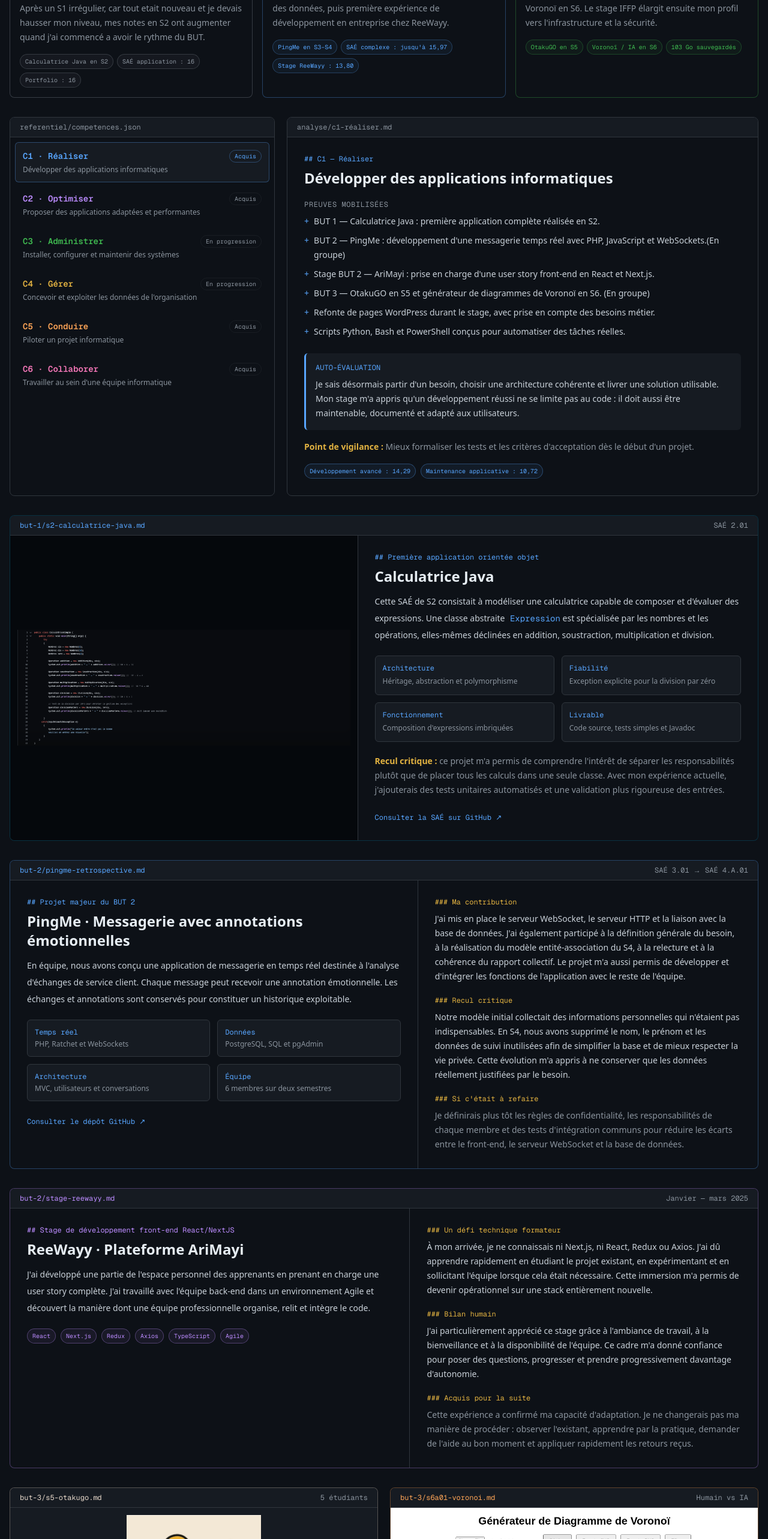
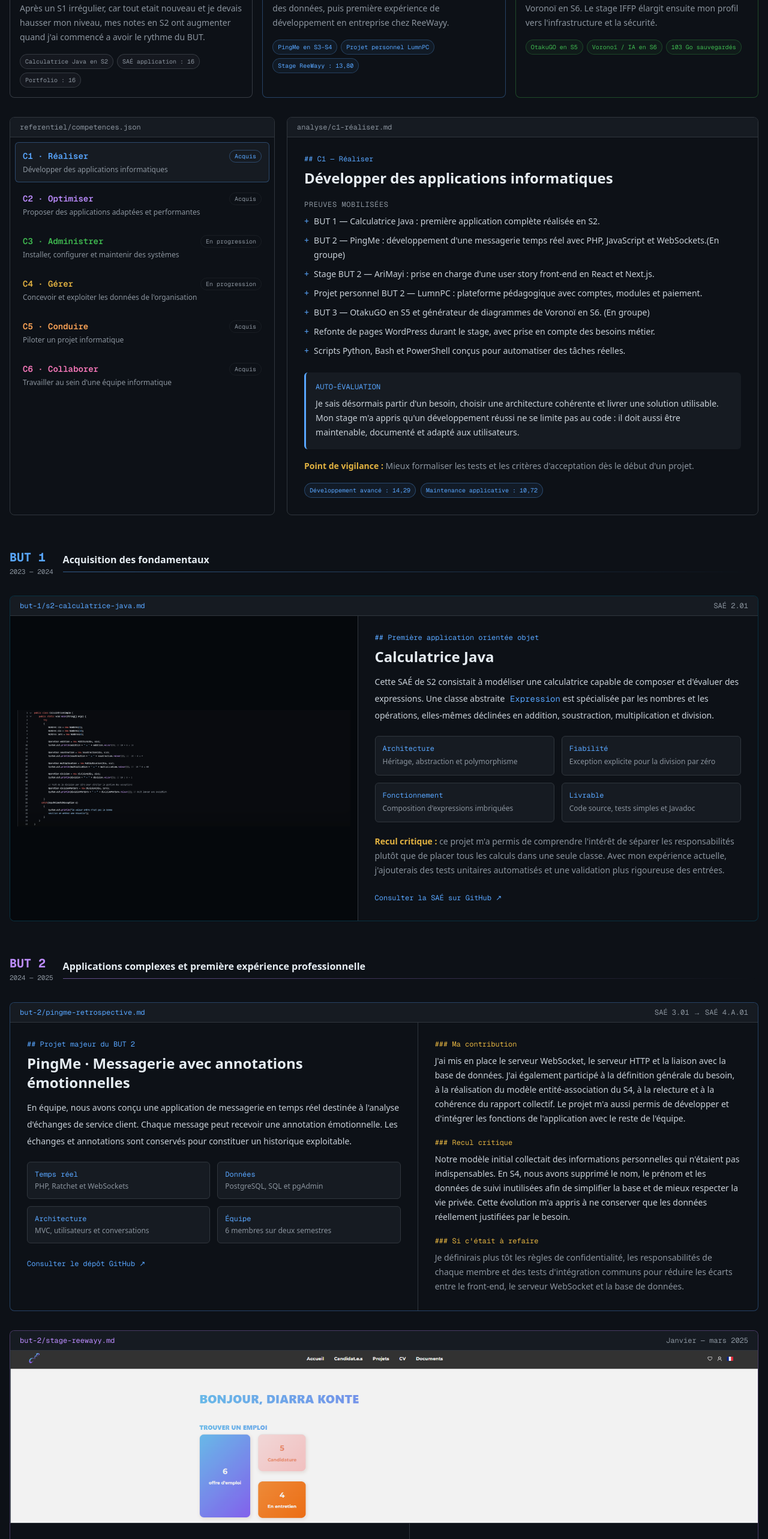
Before and after one commit to DiarraKonte/Portfolio-V2, a Next.js app: page / in a window 1280 px wide. Shown: the part 4687-7253 px from the top of the page at 60% size. Built offline with nearby package versions, Linux system fonts and the light colour scheme.

Commit message:
update professional status, refine competence descriptions, and add LumnPC project details to portfolio

```diff
--- a/components/main/PortfolioBilan.tsx
+++ b/components/main/PortfolioBilan.tsx
@@ -28,6 +28,7 @@ const competences: Competence[] = [
       "BUT 1 — Calculatrice Java : première application complète réalisée en S2.",
       "BUT 2 — PingMe : développement d'une messagerie temps réel avec PHP, JavaScript et WebSockets.(En groupe)",
       "Stage BUT 2 — AriMayi : prise en charge d'une user story front-end en React et Next.js.",
+      "Projet personnel BUT 2 — LumnPC : plateforme pédagogique avec comptes, modules et paiement.",
       "BUT 3 — OtakuGO en S5 et générateur de diagrammes de Voronoï en S6. (En groupe)",
       "Refonte de pages WordPress durant le stage, avec prise en compte des besoins métier.",
       "Scripts Python, Bash et PowerShell conçus pour automatiser des tâches réelles.",
@@ -87,6 +88,7 @@ const competences: Competence[] = [
       "BUT 1 — Création et exploitation de premières bases de données relationnelles.",
       "BUT 2 — Modélisation de PingMe : utilisateurs, conversations, messages et annotations.(SAE S3 ET S4)",
       "Normalisation jusqu'à la BCNF et implémentation PostgreSQL avec clés étrangères et contraintes.",
+      "Projet personnel LumnPC — Gestion des comptes et de la progression avec Firebase.",
       "Configuration et maintenance de la base MariaDB utilisée par Passbolt.(Stage BUT3)",
       "Inventaire du parc et structuration de données issues de Google Workspace.(Stage BUT3)",
     ],
@@ -105,6 +107,7 @@ const competences: Competence[] = [
     evidence: [
       "BUT 2 — Évolution de PingMe sur deux semestres, du besoin initial à l'application complexe.(SAE S3 ET S4)",
       "Stage ReeWayy — Suivi d'une user story et coordination avec l'équipe back-end en méthode Agile.(Stage BUT2)",
+      "Projet personnel LumnPC — Conception progressive d'un produit, de l'idée au déploiement.",
       "BUT 3 — Organisation d'OtakuGO à cinq et comparaison structurée de plusieurs assistants IA pour la SAÉ Voronoï.(SAE S6)",
       "Découpage des projets en besoins, tâches, validations et livrables.(Toute les SAÉ)",
       "Suivi régulier du stage et priorisation entre sauvegarde, sécurité et support.(Stage BUT3)",
@@ -160,7 +163,7 @@ const progression = [
     title: "Passer à des applications complexes",
     summary:
       "Conception de PingMe sur deux semestres, approfondissement de l'architecture, de la sécurité et des données, puis première expérience de développement en entreprise chez ReeWayy.",
-    highlights: ["PingMe en S3–S4", "SAÉ complexe : jusqu'à 15,97", "Stage ReeWayy : 13,80"],
+    highlights: ["PingMe en S3–S4", "Projet personnel LumnPC", "Stage ReeWayy : 13,80"],
   },
   {
     year: "BUT 3",
@@ -172,6 +175,43 @@ const progression = [
     highlights: ["OtakuGO en S5", "Voronoï / IA en S6", "103 Go sauvegardés"],
   },
 ];
+
+const YearDivider = ({
+  year,
+  period,
+  title,
+  color,
+}: {
+  year: string;
+  period: string;
+  title: string;
+  color: string;
+}) => (
+  <motion.div
+    initial={{ opacity: 0, x: -20 }}
+    whileInView={{ opacity: 1, x: 0 }}
+    viewport={{ once: true }}
+    className="flex items-center gap-4 mt-12 mb-6"
+  >
+    <div className="shrink-0 py-2">
+      <p className="font-mono text-lg sm:text-xl font-bold" style={{ color }}>
+        {year}
+      </p>
+      <p className="font-mono text-[11px] mt-0.5" style={{ color: "#8b949e" }}>
+        {period}
+      </p>
+    </div>
+    <div className="min-w-0 flex-1">
+      <p className="text-sm sm:text-base font-semibold" style={{ color: "#e6edf3" }}>
+        {title}
+      </p>
+      <div
+        className="h-px mt-2 w-full"
+        style={{ background: `linear-gradient(to right, ${color}80, transparent)` }}
+      />
+    </div>
+  </motion.div>
+);
 
 const PortfolioBilan = () => {
   const [selected, setSelected] = useState(competences[0]);
@@ -364,6 +404,13 @@ const PortfolioBilan = () => {
           </div>
         </div>
 
+        <YearDivider
+          year="BUT 1"
+          period="2023 — 2024"
+          title="Acquisition des fondamentaux"
+          color="#58a6ff"
+        />
+
         <motion.article
           initial={{ opacity: 0, y: 16 }}
           whileInView={{ opacity: 1, y: 0 }}
@@ -433,6 +480,15 @@ const PortfolioBilan = () => {
             </div>
           </div>
         </motion.article>
+
+
+
+        <YearDivider
+          year="BUT 2"
+          period="2024 — 2025"
+          title="Applications complexes et première expérience professionnelle"
+          color="#bc8cff"
+        />
 
         <motion.article
           initial={{ opacity: 0, y: 16 }}
@@ -539,6 +595,17 @@ const PortfolioBilan = () => {
             <span style={{ color: "#bc8cff" }}>but-2/stage-reewayy.md</span>
             <span style={{ color: "#8b949e" }}>Janvier — mars 2025</span>
           </div>
+          <div
+            className="relative h-56 sm:h-72 border-b"
+            style={{ borderColor: "#30363d", background: "#f5f5f5" }}
+          >
+            <Image
+              src="/dashboard.png"
+              alt="Tableau de bord de l'espace apprenant AriMayi développé durant le stage ReeWayy"
+              fill
+              className="object-cover object-top"
+            />
+          </div>
           <div className="grid grid-cols-1 lg:grid-cols-[1.15fr_1fr] gap-0">
             <div className="p-5 sm:p-7 lg:border-r" style={{ borderColor: "#30363d" }}>
               <p className="font-mono text-xs mb-2" style={{ color: "#bc8cff" }}>
@@ -600,6 +667,83 @@ const PortfolioBilan = () => {
             </div>
           </div>
         </motion.article>
+
+        <motion.article
+          initial={{ opacity: 0, y: 16 }}
+          whileInView={{ opacity: 1, y: 0 }}
+          viewport={{ once: true }}
+          className="rounded-lg overflow-hidden mb-8"
+          style={{ border: "1px solid #6366f155", background: "#0d1117" }}
+        >
+          <div
+            className="flex flex-wrap items-center justify-between gap-2 px-4 py-2 font-mono text-xs"
+            style={{ background: "#161b22", borderBottom: "1px solid #30363d" }}
+          >
+            <span style={{ color: "#818cf8" }}>but-2/projet-personnel-lumnpc.md</span>
+            <span style={{ color: "#8b949e" }}>Mai — juillet 2025</span>
+          </div>
+          <div className="grid grid-cols-1 lg:grid-cols-[1.15fr_1fr]">
+            <div className="relative min-h-72 border-b lg:border-b-0 lg:border-r" style={{ borderColor: "#30363d", background: "#111827" }}>
+              <Image
+                src="/Lumn1.png"
+                alt="Page d'accueil de la plateforme LumnPC"
+                fill
+                className="object-contain"
+              />
+            </div>
+            <div className="p-5 sm:p-7">
+              <p className="font-mono text-xs mb-2" style={{ color: "#818cf8" }}>
+                ## Initiative personnelle en BUT 2
+              </p>
+              <h3 className="text-2xl font-bold mb-3" style={{ color: "#e6edf3" }}>
+                LumnPC · Apprendre à configurer son PC
+              </h3>
+              <p className="text-sm leading-7 mb-5" style={{ color: "#c9d1d9" }}>
+                J&apos;ai imaginé et développé seul une plateforme pédagogique destinée
+                aux débutants qui souhaitent comprendre et choisir les composants d&apos;un
+                PC gaming. Le contenu est organisé en modules et le compte utilisateur
+                permet de retrouver son espace et de suivre sa progression.
+              </p>
+              <div className="grid grid-cols-1 sm:grid-cols-2 gap-3 mb-5">
+                {[
+                  ["Produit", "Modules, leçons et suivi de progression"],
+                  ["Comptes", "Firebase et connexion Google"],
+                  ["Paiement", "Stripe Checkout et webhook (Plus d'actualité)"],
+                  ["Communication", "Formulaire de contact et envoi d'e-mails"],
+                ].map(([title, text]) => (
+                  <div key={title} className="p-3 rounded-md" style={{ background: "#161b22", border: "1px solid #30363d" }}>
+                    <p className="font-mono text-xs mb-1" style={{ color: "#818cf8" }}>{title}</p>
+                    <p className="text-xs leading-5" style={{ color: "#8b949e" }}>{text}</p>
+                  </div>
+                ))}
+              </div>
+              <p className="text-sm leading-6 mb-5" style={{ color: "#8b949e" }}>
+                <span className="font-semibold" style={{ color: "#e3b341" }}>Apport personnel : </span>
+                ce projet m&apos;a appris à faire évoluer un produit complet sur plusieurs
+                semaines : améliorer l&apos;interface responsive, sécuriser les routes,
+                intégrer des services externes et corriger les problèmes jusqu&apos;à
+                obtenir une version déployable. Il m&apos;as aussi permis de mettre en
+                pratique mes compétences en React/Next.js apprises durant mon stage
+                avec AriMayi en BUT 2.
+              </p>
+              <div className="flex flex-wrap gap-4">
+                <a href="https://github.com/DiarraKonte/PC-Module" target="_blank" rel="noopener noreferrer" className="font-mono text-xs hover:underline" style={{ color: "#58a6ff" }}>
+                  Consulter le dépôt GitHub ↗
+                </a>
+                <a href="https://infobusiness-pc.vercel.app/" target="_blank" rel="noopener noreferrer" className="font-mono text-xs hover:underline" style={{ color: "#3fb950" }}>
+                  Voir le site ↗
+                </a>
+              </div>
+            </div>
+          </div>
+        </motion.article>
+
+        <YearDivider
+          year="BUT 3"
+          period="2025 — 2026"
+          title="Développement avancé et mise en production"
+          color="#3fb950"
+        />
 
         <div className="grid grid-cols-1 lg:grid-cols-2 gap-5 mb-8">
           <motion.article
--- a/components/main/Projet.tsx
+++ b/components/main/Projet.tsx
@@ -86,7 +86,7 @@ const projet: Project[] = [
     demoLabel: 'Voir le site',
     demoUrl: 'https://infobusiness-pc.vercel.app/',
     technologies: ['React', 'Next.js', 'TypeScript', 'Stripe', 'Firebase', 'Resend', 'Vercel', 'GoogleOAuth'],
-    externalLink: 'https://github.com/DiarraKonte/Infobusiness-PC',
+    externalLink: 'https://github.com/DiarraKonte/PC-Module',
     icon: SiReact,
   },
   {
```
